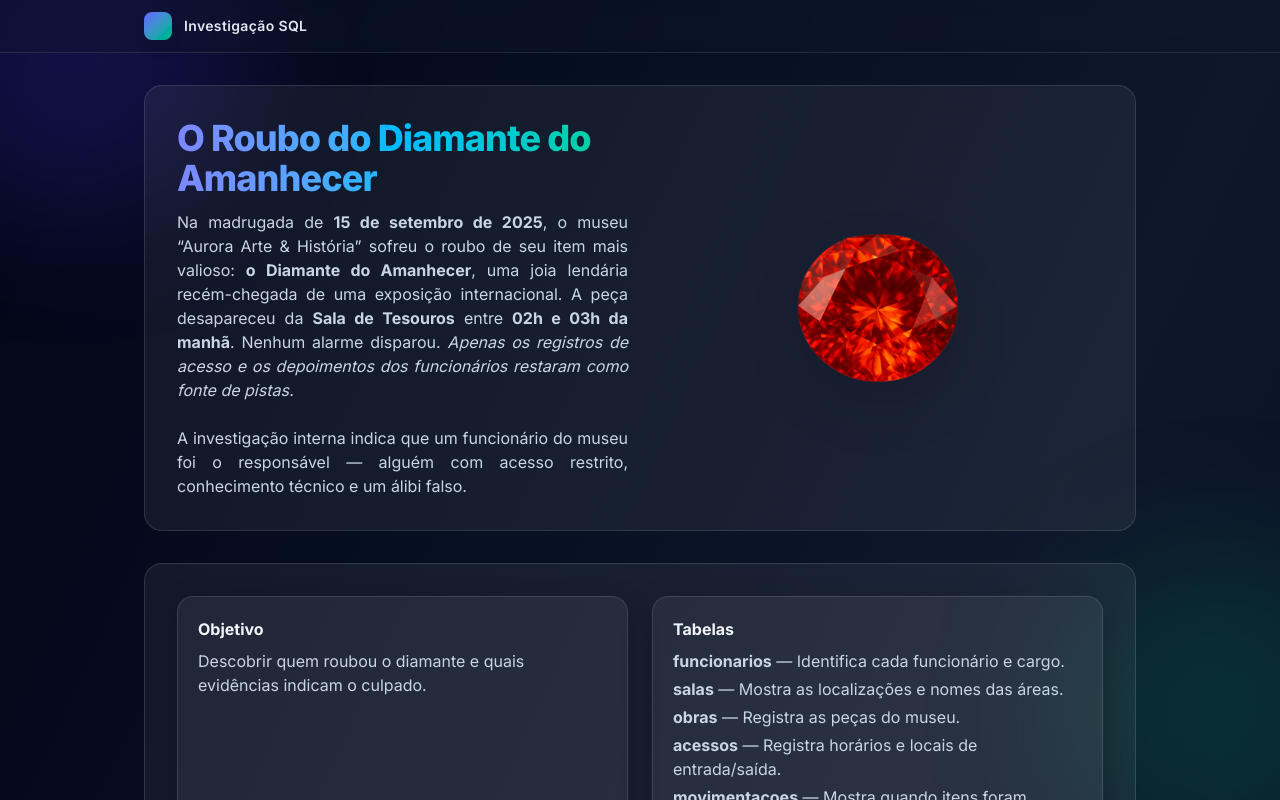
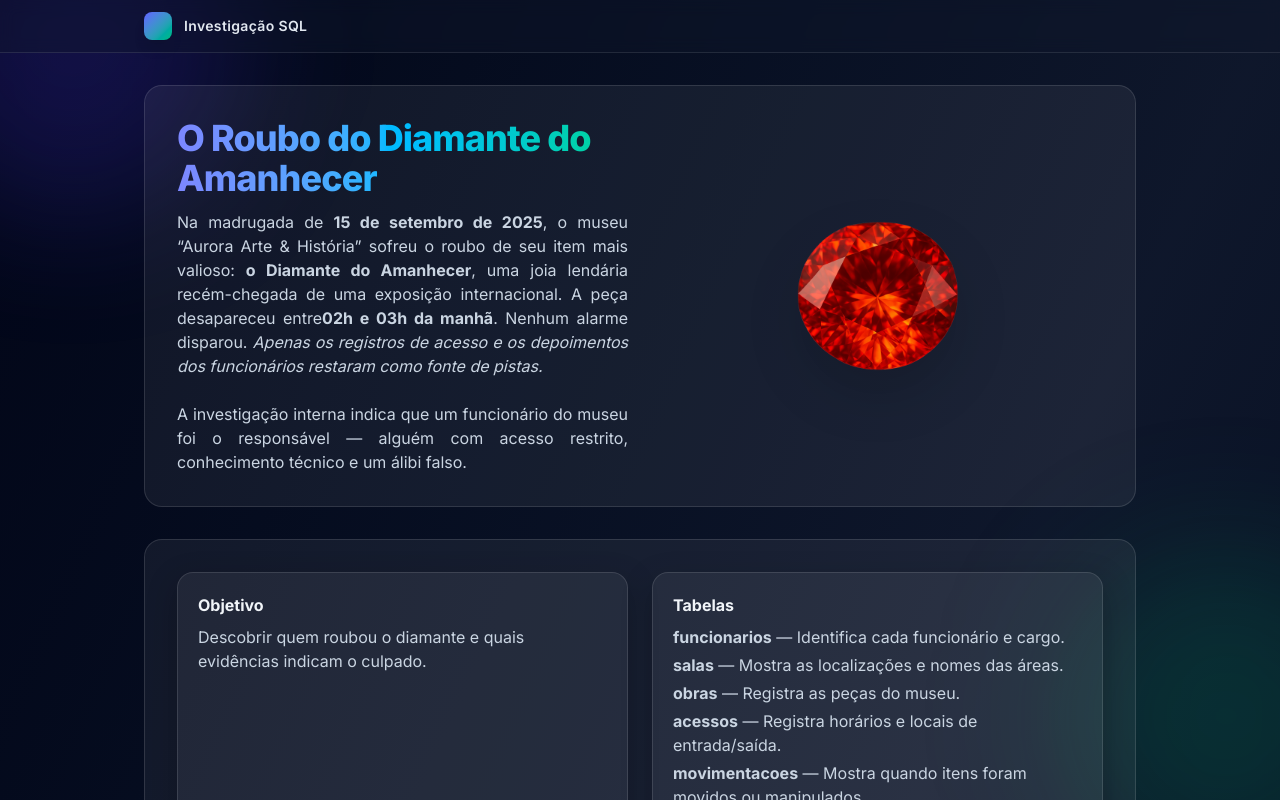
Before and after one commit to brunocssouza/Investigacao-SQL, a Next.js app: page / in a window 1280 px wide. Shown: the top 800 px of the page. Built offline with nearby package versions, Linux system fonts and the light colour scheme.

Commit message:
Update page.tsx

```diff
--- a/app/page.tsx
+++ b/app/page.tsx
@@ -140,7 +140,7 @@ export default function Page() {
               “Aurora Arte & História” sofreu o roubo de seu item mais valioso:{" "}
               <strong>o Diamante do Amanhecer</strong>, uma joia lendária
               recém-chegada de uma exposição internacional. A peça desapareceu
-              da <strong>Sala de Tesouros</strong> entre{" "}
+              entre
               <strong>02h e 03h da manhã</strong>. Nenhum alarme disparou.{" "}
               <i>
                 Apenas os registros de acesso e os depoimentos dos funcionários
```
